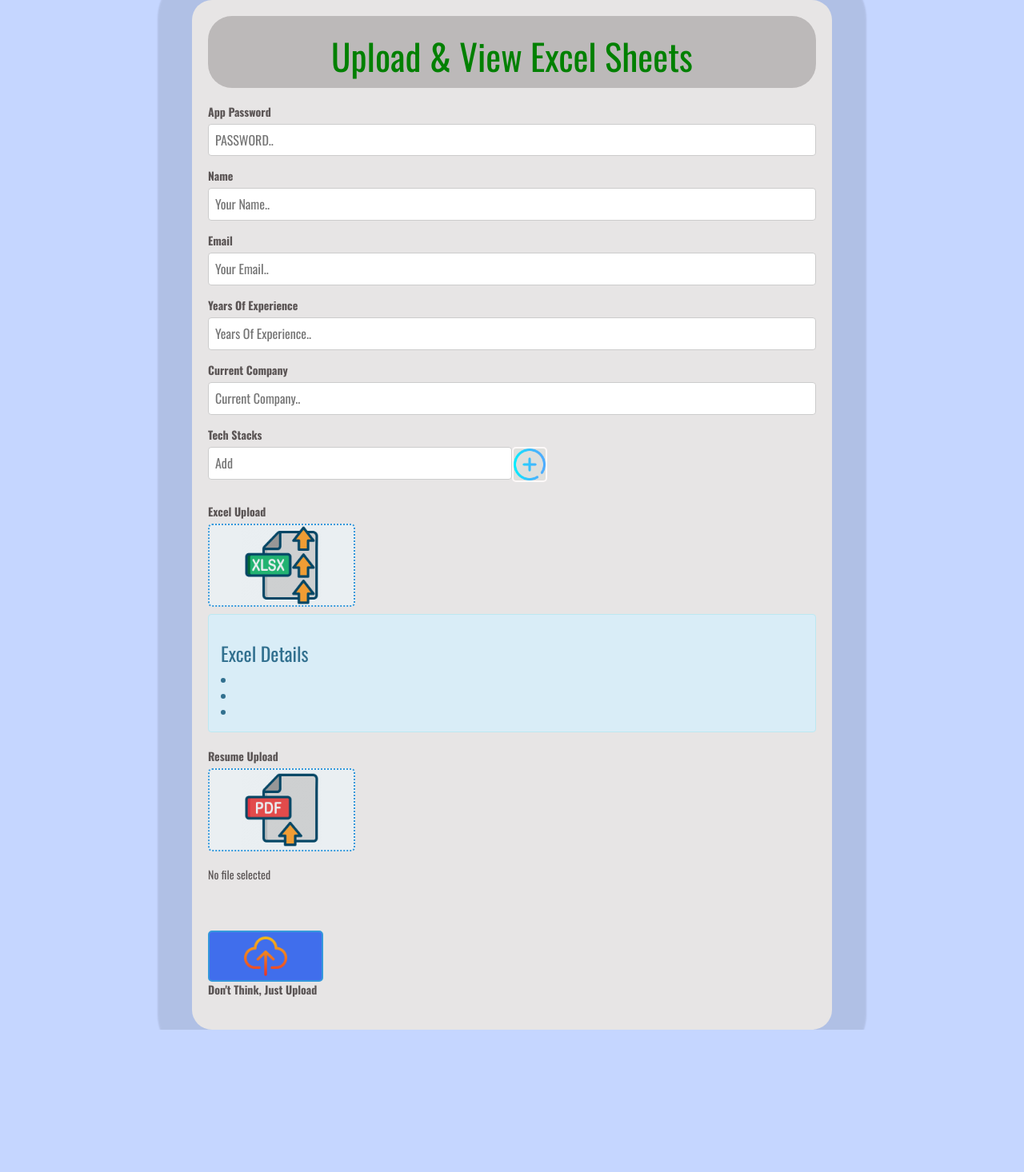
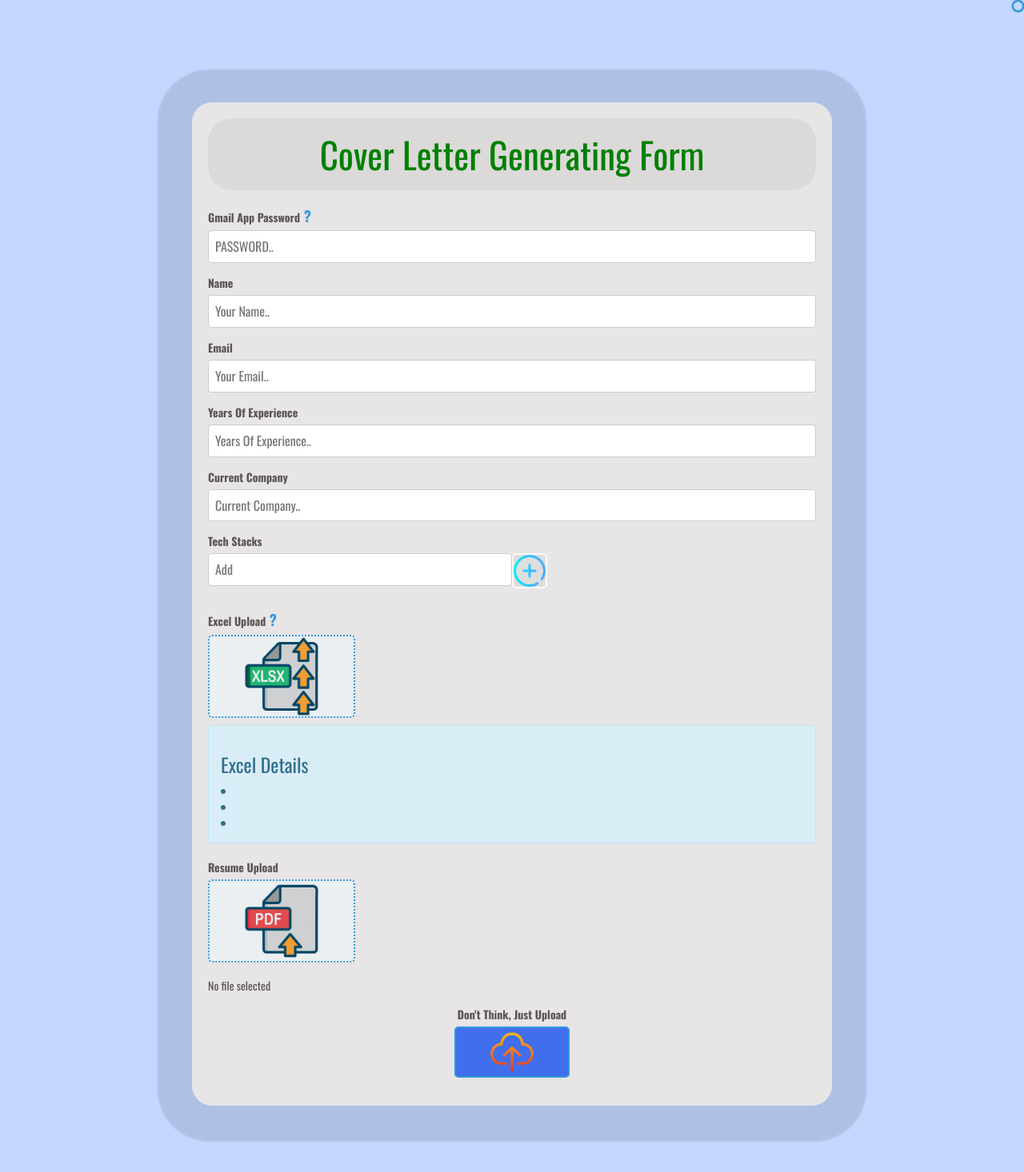
Before and after one commit to arka1997/my-app, a React (Create React App) app: page / in a window 1280 px wide. Shown: the top 1466 px of the page at 80% size. Before the commit the page ends 1288 px from the top, so only its background shows below. Built offline with nearby package versions, Linux system fonts and the light colour scheme.

Commit message:
Improve UI and introduced Modals

```diff
--- a/src/App.js
+++ b/src/App.js
@@ -1,6 +1,8 @@
 import React, { useState } from 'react';
 import * as XLSX from 'xlsx';
 import axios from 'axios';
+import ModalPassword from "./demo_code/ModalPassword";
+import ModalExcel from "./demo_code/ModalExcel";
 
 function App() {
   const [excelType, setExcelType] = useState(null);
@@ -20,6 +22,22 @@ function App() {
   const [techs, setTech] = useState('');
   const [techStacks, setTechStacks] = useState(["Techs like"]);
 
+  const [isOpen, setOpen] = useState(false);
+
+  const [isExcelOpen, setExcelOpen] = useState(false);
+
+  const handleOpen = (message) => {
+    setOpen(true);
+  };
+  const handleClose = (message) => {
+    setOpen(false);
+  };
+  const handleModalExcelOpen = (message) => {
+    setExcelOpen(true);
+  };
+  const handleModalExcelClose = (message) => {
+    setExcelOpen(false);
+  };
   const handleNameChange = (event) => {
 	  setName(event.target.value);// To fetch the input values
   }
@@ -127,11 +145,11 @@ const handleResumeChange = (e) => {
         }
       } else {
         setTypeError('Null excelFile found');
-        reject('Null excelFile found');
+        reject();
       }
     } catch (error) {
       setTypeError(`Error during file upload: ${error}`);
-      reject("Error: " + error);
+      reject(error);
     }
   });
   };
@@ -164,8 +182,8 @@ const handleResumeChange = (e) => {
     .then(() =>{
       return uploadTechStack()
     })
-    .then((loadedData) =>{
-      return uploadExcel(loadedData)
+    .then(() =>{
+      return uploadExcel()
     })
     .then((loadedData) =>{
       return uploadDetailsToServer(loadedData)
@@ -177,15 +195,23 @@ const handleResumeChange = (e) => {
   };
   return (
     <div className="wrapper">
-    <div style={{backgroundColor:"#bcb9b9", padding:"5px", borderRadius:"30px"}}>
-      <h2 style={{color:"green",textAlign:"center",fontSize:"45px"}}>Upload & View Excel Sheets</h2>
+    <div style={{ backgroundColor: "#dcd9d9", padding: "20px", borderRadius: "30px", textAlign: "center" }}>
+      <h2 style={{ color: "green", fontSize: "45px", margin: "0" }}>Cover Letter Generating Form</h2>
     </div>
       <br></br>
       <form className="form-group custom-form" onSubmit={handleFileSubmit}>
 
       <div className="form-responsive">
-        <div className="" htmlFor="password-upload">
-          <label>App Password</label>
+      <div className="popUpMessage" htmlFor="password-upload">
+        <label>
+          Gmail App Password
+          <span className="relative inline-block">
+           <span className="info-icon" onClick={handleOpen}>
+              ?
+            </span>
+            <span className="absolute-icon"></span>
+          </span>
+        </label>
       </div>
       <div className="form-beautify">
         <input
@@ -195,7 +221,19 @@ const handleResumeChange = (e) => {
           placeholder="PASSWORD.."
           onChange={handlePasswordChange}
         />
+      <ModalPassword isOpen={isOpen} onClose={handleClose}>
+          <div className="deleteModal message-container">
+            <p>Go to Manage Your Google Account:</p>
+              <ul>
+                <li>Security</li>
+                <li>2-step Verification</li>
+                <li>App passwords</li>
+              </ul>
+            <p>Type “node mailer” as the key, and it will generate a password. It’s for the security of your account.</p>
           </div>
+      </ModalPassword>
+      </div>
+
     </div>
       <div className="form-responsive">
         <div className="" htmlFor="name-upload">
@@ -279,7 +317,25 @@ const handleResumeChange = (e) => {
         ))}
       </div>
       <div style={{marginTop:"30px"}}className="" htmlFor="currentCompany-upload">
-          <label>Excel Upload</label>
+          <label>Excel Upload<span className="relative inline-block">
+            <span className="info-icon" onClick={handleModalExcelOpen}>
+                ?
+              </span>
+              <span className="absolute-icon"></span>
+            </span>
+          </label>
+          <ModalExcel isOpen={isExcelOpen} onClose={handleModalExcelClose}>
+              <div className=" message-excel-container">
+              <div className="deleteExcelModal">
+                <p>Please Attach 3 requirements in excel:</p>
+                  <ul>
+                    <li>HR Mail</li>
+                    <li>Company Applying For</li>
+                    <li>Position Applying For</li>
+                  </ul>
+                  </div>
+              </div>
+          </ModalExcel>
       </div>
         <label htmlFor="excel-upload" className="excel-button-with-image upload-btn">
           <span ></span>
@@ -327,9 +383,10 @@ const handleResumeChange = (e) => {
                 : 'No file selected'}
             </p>
         </div>
-        <button type="submit" className="btn btn-success save-button-with-image save-btn"></button>
-        <div>
-          <label>Don't Think, Just Upload</label>
+        <div className="sendMail">
+        <button type="submit"  className="btn btn-success save-button-with-image save-btn"></button>
+
+          <label style={{float:"left"}}>Don't Think, Just Upload</label>
         </div>
 
         {typeError && (
--- /dev/null
+++ b/src/demo_code/ModalExcel.js
@@ -0,0 +1,17 @@
+// Modal.js
+
+import React from "react";
+
+const ModalExcel = ({ isOpen, onClose, children }) => {
+	if (!isOpen) return null;
+
+	return (
+		<div className="modalBox" onClick={onClose} >
+			<div className="modalUI">
+				{children}
+			</div>
+		</div>
+	);
+};
+
+export default ModalExcel;
--- /dev/null
+++ b/src/demo_code/ModalPassword.js
@@ -0,0 +1,17 @@
+// Modal.js
+
+import React from "react";
+
+const ModalPassword = ({ isOpen, onClose, children }) => {
+	if (!isOpen) return null;
+
+	return (
+		<div className="modalBox" onClick={onClose} >
+			<div className="modalUI">
+				{children}
+			</div>
+		</div>
+	);
+};
+
+export default ModalPassword;
--- a/src/index.css
+++ b/src/index.css
@@ -8,8 +8,132 @@ body {
   -moz-osx-font-smoothing: grayscale;
   font-family: 'Oswald', sans-serif !important;
   background: #c5d6ff;
+  margin:5%;
+  padding:5%;
+}
+.info-icon {
+  cursor: pointer;
+  display: inline-block;
+  margin-left: 5px; /* Adjust spacing as needed */
+  font-size: 18px; /* Adjust size as needed */
+  color: #3498db; /* Choose a color that contrasts well with your background */
+  animation: pulse 1s infinite;
 }
 
+.info-icon:hover {
+  color: #2980b9; /* Change color on hover if desired */
+}
+
+span.absolute-icon {
+  position: absolute;
+  height: 1.5rem; /* Equivalent to h-6 in Tailwind */
+  width: 1.5rem;  /* Equivalent to w-6 in Tailwind */
+  display: relative;
+  align-items: center;
+  justify-content: center;
+  top: 0;
+  right: 0;
+  border: 2px solid #3498db; /* Equivalent to ring ring-blue-500 in Tailwind */
+  border-radius: 50%; /* Equivalent to rounded-full in Tailwind */
+  animation: pulse 1s infinite; /* Equivalent to animate-pulse in Tailwind */
+}
+
+@keyframes pulse {
+  0%, 100% {
+    transform: scale(1);
+  }
+  50% {
+    transform: scale(1.1);
+  }
+}
+
+.modalBox{
+  position: relative;
+  border-radius: 10px;
+}
+.modalUI{
+  padding: 2%;
+  border: 2px solid #eae4e4;
+  border-radius: 10px;
+}
+/* Style for the paragraph container */
+.message-container {
+  padding: 20px;
+  background-color: #f0f0f0;
+  border-radius: 10px;
+}
+
+/* Style for each paragraph */
+.message-container p {
+  margin-bottom: 10px;
+  line-height: 1.5;
+}
+
+.deleteModal{
+  background-color: rgb(246, 235, 200);
+  position: flex;
+  display: inline-block;
+  padding: 10px 10px;
+  color: #222a01;
+  cursor: pointer;
+  box-shadow: 0 2px 5px rgba(1, 1, 1, 0.1);
+  border-radius: 5px;
+  overflow: hidden; /* Hide overflow from the pseudo-element */
+}
+.deleteModal::before {
+  content: '';
+  position: absolute;
+  transform: translate(410%, -10%);
+  width: 15%; /* Adjust the width to fill the button */
+  height: 15%; /* Adjust the height to fill the button */
+  background-image: url('/src/assets/images/talentDispatchimg/delete2.png');
+  background-size:contain;
+  background-repeat: no-repeat;
+}
+
+.deleteModal p {
+  margin-bottom: 10px;
+  line-height: 1.5;
+}
+
+/* Add responsiveness for smaller screens */
+@media (max-width: 400px) {
+  .deleteModal {
+    max-width: 90%;
+  }
+}
+.deleteExcelModal p {
+  margin-bottom: 10px;
+  line-height: 1.5;
+  justify-content: left;
+}
+.sendMail{
+  margin-top: 2%;
+  display: flex;
+  flex-direction: column-reverse; /* Reverse the order vertically */
+  align-items: center;
+}
+.deleteExcelModal{
+  background-color: rgb(246, 235, 200);
+  position: flex;
+  display: inline-block;
+  padding: 10px 40px;
+  color: #222a01;
+  cursor: pointer;
+  box-shadow: 0 2px 5px rgba(1, 1, 1, 0.1);
+  border-radius: 5px;
+  overflow: hidden; /* Hide overflow from the pseudo-element */
+}
+.deleteExcelModal::before {
+  content: '';
+  position: absolute;
+  transform: translate(135%, -10%);
+  width: 20%; /* Adjust the width to fill the button */
+  height: 15%; /* Adjust the height to fill the button */
+  background-image: url('/src/assets/images/talentDispatchimg/delete2.png');
+  background-size:contain;
+  background-repeat: no-repeat;
+}
 .wrapper{
   max-width: 800px;
   border-radius: 25px;
@@ -57,7 +181,6 @@ body {
   background-image: linear-gradient(rgb(157, 226, 78), rgb(139, 248, 118), rgb(140, 225, 71));
 
 }
-
 
 
 
@@ -134,6 +257,7 @@ body {
   background-position: center;
   background-repeat: no-repeat;
 }
+
 .deleteStack-button-with-image:hover{
   background-color: #daeaf4;
   border-color: #bee0f6;
@@ -224,7 +348,6 @@ body {
   background-repeat: no-repeat;
 }
 .save-btn{
-  margin-top: 50px;
   display: inline-block;
   padding: 30px 70px;
   background-color: #406eec;
@@ -240,9 +363,7 @@ body {
   flex-direction: row;
   align-items: center;
 }
-.upload-container {
-  /* mar */
-}
+
 
 /* Fod Add Tech Stack Button */
 .label-container {
@@ -295,6 +416,16 @@ body {
 
 @media only screen and (max-width: 768px) {
 
+  .deleteExcelModal::before {
+    content: '';
+    position: absolute;
+    transform: translate(345%, -10%);
+    width: 20%; /* Adjust the width to fill the button */
+    height: 15%; /* Adjust the height to fill the button */
+    background-image: url('/src/assets/images/talentDispatchimg/delete2.png');
+    background-size:contain;
+    background-repeat: no-repeat;
+  }
   .form__group {
     .wrapper{
     border-radius: 25px;
@@ -319,7 +450,16 @@ body {
 }
 
 @media only screen and (max-width: 480px) {
-
+  .deleteExcelModal::before {
+    content: '';
+    position: absolute;
+    transform: translate(335%, -10%);
+    width: 20%; /* Adjust the width to fill the button */
+    height: 15%; /* Adjust the height to fill the button */
+    background-image: url('/src/assets/images/talentDispatchimg/delete2.png');
+    background-size:contain;
+    background-repeat: no-repeat;
+  }
   .wrapper{
     .upload-btn {
       display: inline-block;
@@ -379,6 +519,7 @@ body {
     border-radius: 5px;
     overflow: hidden; /* Hide overflow from the pseudo-element */
   }
+
 }
 
 .hidden {
```
Lines whose indentation alone changed are shown as unchanged.
